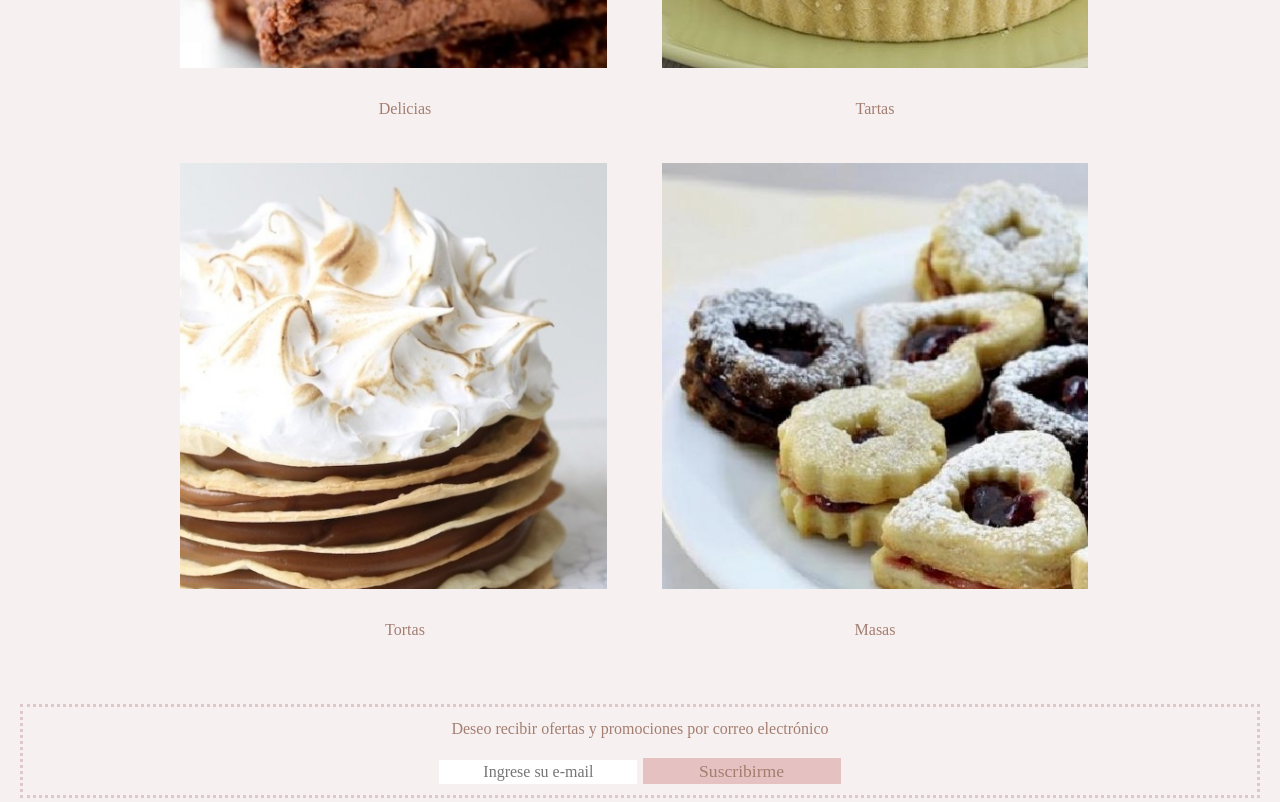
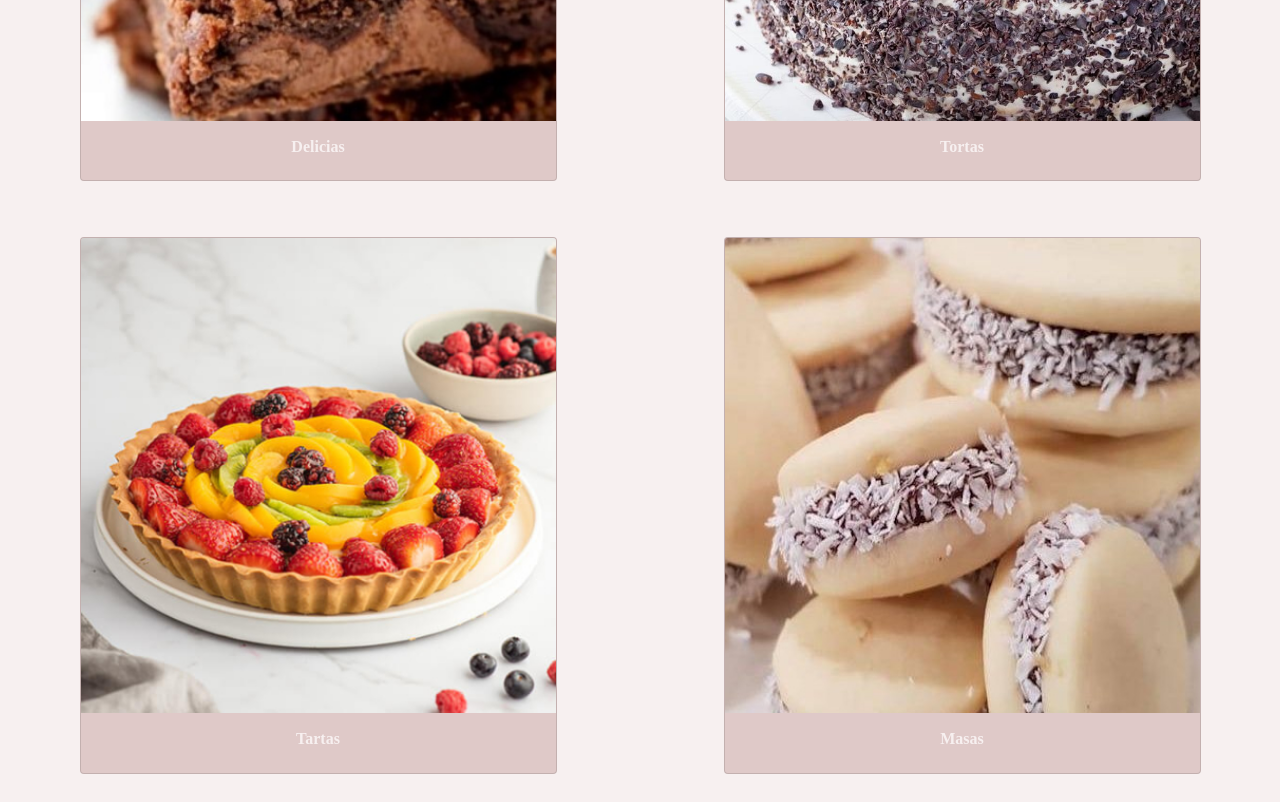
Before and after one commit to vickbdiaz/diaz-laspino, a website: page index.html in a window 1280 px wide. Shown: the part 1280-2082 px from the top of the page. Drawn offline with nearby package versions, Linux system fonts and the light colour scheme; files whose address does not match are found by name; a web font is replaced by a local one.

Commit message:
cambios para la ultima entrega

```diff
--- a/index.html
+++ b/index.html
@@ -96,24 +96,42 @@
                 <section>
                     <h2 class="heading-h2">Nuestros productos principales</h2>
 
-                    <div class="container-productos">
-                        <div class="productos-uno">
-                            <img src="imagenes/brownie.jpg" alt="brownie" class="productos-img">
-                            <p class="container-productos-text">
-                                <a href="pages/productos.html">Delicias</p></a>
-                            <img src="imagenes/rogel.jpg" alt="rogel"class="productos-img" >
-                            <p class="container-productos-text">
-                                <a href="pages/productos.html">Tortas</p></a>
-                        </div>
-                        <div class="productos-dos">
+                        <div class="row row-cols-1 row-cols-md-2 g-2">
+                            <div class="col d-flex justify-content-center py-4">
+                            <div class="card card-color w-75">
+                                <img src="../diaz-laspino-/imagenes/brownie.jpg" class="card-img-top" alt="brownie">
+                                <div class="card-body">
+                                <h5 class="card-title heading-h5">Delicias</h5>
+                                </div>
+                            </div>
+                            </div>
+                            <div class="col d-flex justify-content-center py-4">
+                            <div class="card card-color w-75">
+                                <img src="../diaz-laspino-/imagenes/selva.jpg" class="card-img-top" alt="torta selva negra">
+                                <div class="card-body">
+                                <h5 class="card-title heading-h5">Tortas</h5>
 
-                                <img src="imagenes/lemon.jpg" alt="lemon pie" class="productos-img">
+                                </div>
+                            </div>
+                            </div>
+                            <div class="col d-flex justify-content-center py-4">
+                            <div class="card card-color w-75">
+                                <img src="../diaz-laspino-/imagenes/fruta.jpg" class="card-img-top" alt="tarta de frutas">
+                                <div class="card-body">
+                                <h5 class="card-title heading-h5">Tartas</h5>
 
-                            <p class="container-productos-text"><a href="pages/productos.html">Tartas</p></a>
+                                </div>
+                            </div>
+                            </div>
+                            <div class="col d-flex justify-content-center py-4">
+                            <div class="card card-color w-75">
+                                <img src="../diaz-laspino-/imagenes/alfajores.jpg" class="card-img-top" alt="alfajores de maicena">
+                                <div class="card-body">
+                                <h5 class="card-title heading-h5">Masas</h5>
 
-                                <img src="imagenes/masitas.jpg" alt="masitas secas"class="productos-img">
-
-                            <p class="container-productos-text"><a href="pages/productos.html">Masas</p></a>
+                                </div>
+                            </div>
+                            </div>
                         </div>
                 </section>
 
--- a/scss/_main-index.scss
+++ b/scss/_main-index.scss
@@ -5,7 +5,7 @@ main{
 }
 .banner{
 
-    background-image: url(https://ibb.co/KwjrdHn);
+    background-image: url(../imagenes/head.jpg);
     width: 100%;
     height: 300px;
     background-position: center;
@@ -106,42 +106,24 @@ main{
     text-align: center;
 }
 
-.container-productos{
-    display: flex;
-    justify-content: space-around;
-    flex-direction: column;
-    padding: 10px;
-        img{
-            width:  100%;
-        }
-        .productos-uno{
-            display: flex;
-            flex-direction: column;
-        }
-        .container-productos-text{
-            padding: 15px;
-
-                a{
-                    color: $color-fonts;
-                    font-family: $font-title;
-                    font-weight:500 ;
-                    font-size: 1rem;
-                    padding: 10px;
-                    text-align: center;
-                    text-decoration: none;
-                    position: relative;
-                    transition: all 300ms ease-in-out;
-
-                &:hover {
-                    color: $color-primary;
-                    background-color: $color-secondary;
-                    opacity: 0.8;
-                }
-            }
-        }
-
+.card-color{
+    background-color: #dfc9c8;
 }
 
+.heading-h5{
+    font-size: 1rem;
+    font-family: $font-title;
+    color: $color-primary;
+    font-weight: 800;
+}
+
+.card{
+    cursor: pointer;
+    &:hover{
+        transform: translateY(-15px);
+        box-shadow: 0 10px 12px $color-fonts;
+    }
+}
 //Estilos seccion 3
 
 .suscripcion{
--- a/scss/_maps.scss
+++ b/scss/_maps.scss
@@ -3,13 +3,13 @@ $headings: (
     h1:1.2rem,
     h2: 1.1rem,
     h3: 1rem,
-    h4:0.9rem
+    h4:0.9rem,
+    h5:1rem,
 );
 
 @each $heading, $size in $headings {
     .heading-#{$heading} {
         font-size: $size;
         font-family: $font-title;
-        padding: 20px;
     }
 }
--- a/scss/_mediaqueries.scss
+++ b/scss/_mediaqueries.scss
@@ -146,7 +146,6 @@
             text-align: center;
             width: 100%;
             height: 400px;
-            background-image: url(../imagenes/head.jpg);
             background-size: 150%;
             animation: mov 15s infinite linear alternate;
             background-repeat: no-repeat;
@@ -369,7 +368,8 @@ figure{
         width: 90%;
     }
     .sobre-laspino{
-        font-size: 1.2rem;
+        font-size: 1.1rem;
+        margin-bottom: 30px;
         .sobre-laspino-uno{
             padding-bottom: 15px;
         }
@@ -379,6 +379,14 @@ figure{
         font-size: 1.5rem;
         font-family: $font-title;
     }
+    .heading-h2{
+        font-size: 1.3rem;
+
+    }
+    .heading-h5{
+        font-size: 1.2rem;
+    }
+
     .container-productos{
         display: flex;
         justify-content: center;
```
Also changed, not shown: css/main.css.
